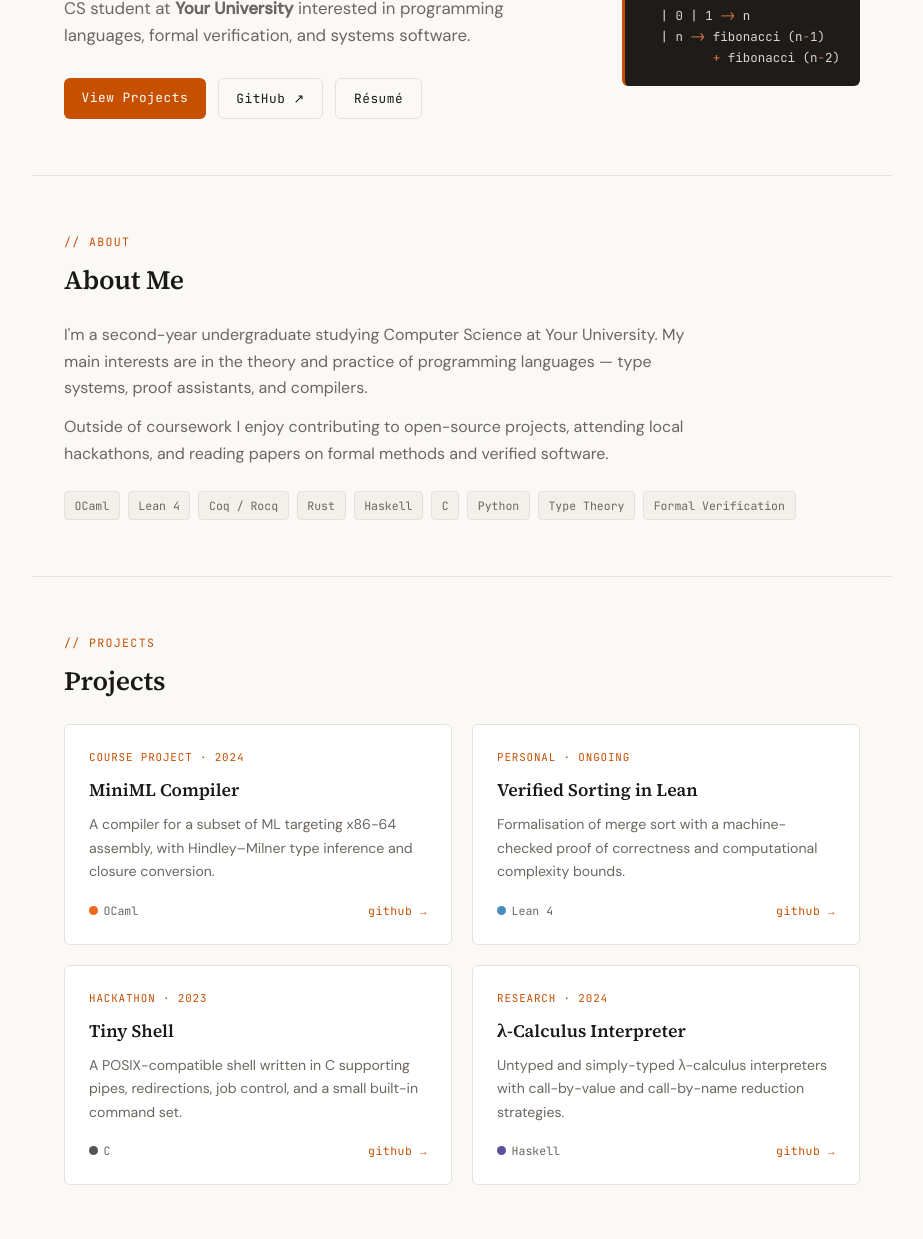
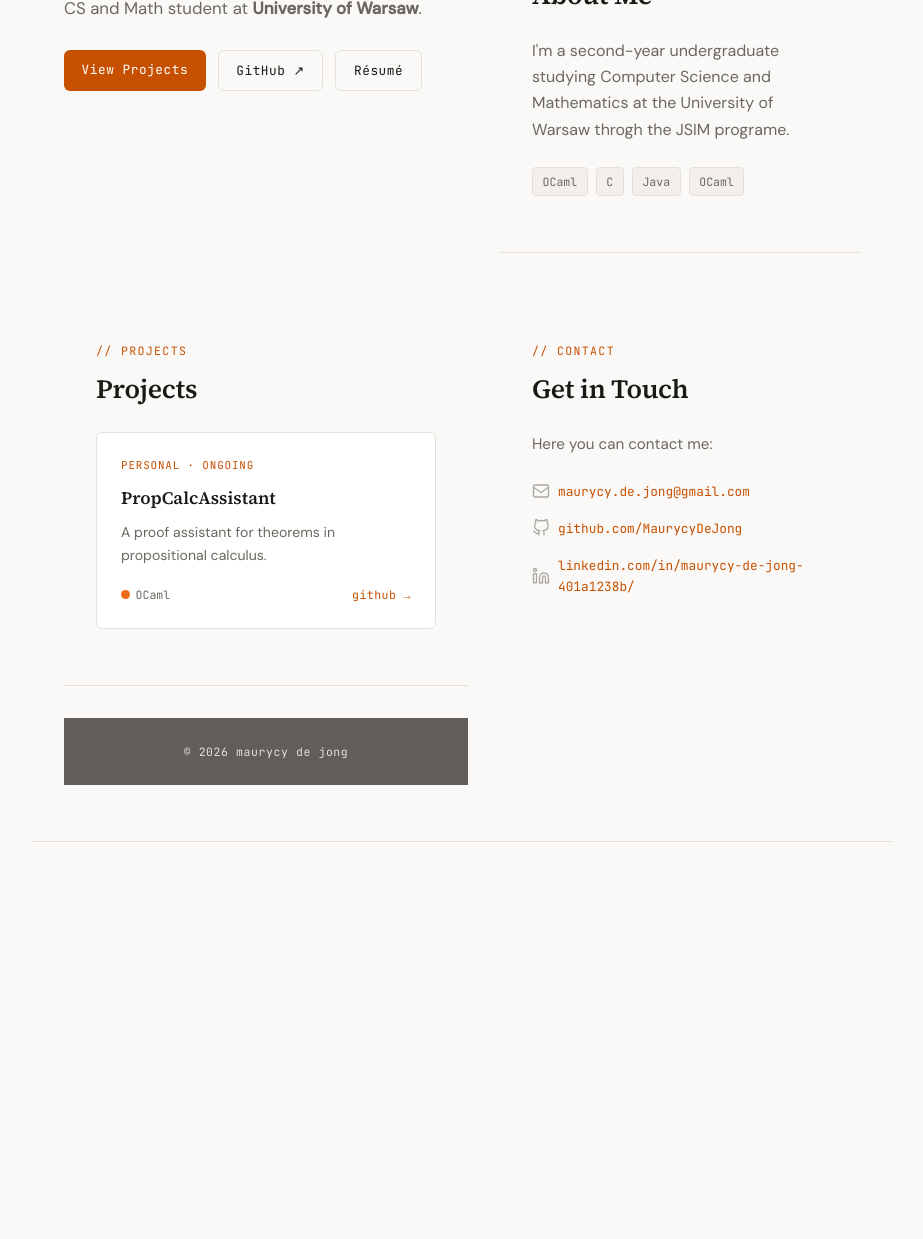
Before and after one commit to MaurycyDeJong/maurycydejong.github.io, a plain HTML site: page index.html in a window 1280 px wide. Shown: the part 243-1482 px from the top of the page, without its empty margins (178-1101 px from the left). After the commit the page ends 1085 px from the top, so only its background shows below. Drawn offline with Linux system fonts and the light colour scheme.

Commit message:
Changing info from template to real

```diff
--- a/index.html
+++ b/index.html
@@ -4,7 +4,7 @@
   <meta charset="UTF-8" />
   <meta name="viewport" content="width=device-width, initial-scale=1.0" />
   <link rel="stylesheet" href="styles.css">
-  <title>Your Name — Student Researcher</title>
+  <title>Maurycy de Jong</title>
   <link rel="preconnect" href="https://fonts.googleapis.com" />
   <link rel="preconnect" href="https://fonts.gstatic.com" crossorigin />
   <link href="https://fonts.googleapis.com/css2?family=Source+Serif+4:ital,opsz,wght@0,8..60,300;0,8..60,400;0,8..60,600;1,8..60,400&family=JetBrains+Mono:wght@400;500&family=DM+Sans:wght@400;500&display=swap" rel="stylesheet" />
@@ -14,7 +14,7 @@
 <!-- ── Navigation ── -->
 <nav>
   <div class="nav-inner">
-    <a class="nav-logo" href="#"><span>~/</span>yourname</a>
+    <a class="nav-logo" href="#"><span>~/</span>Maurycy de Jong</a>
     <ul>
       <li><a href="#about">About</a></li>
       <li><a href="#projects">Projects</a></li>
@@ -26,27 +26,17 @@
 <!-- ── Hero ── -->
 <div class="hero">
   <div class="hero-text">
-    <div class="hero-eyebrow">student · researcher · builder</div>
-    <h1>Your Full Name</h1>
+    <div class="hero-eyebrow">computer science · mathematics</div>
+    <h1>Maurycy de Jong</h1>
     <p class="hero-tagline">
-      CS student at <strong>Your University</strong> interested in
-      programming languages, formal verification, and systems software.
+      CS and Math student at <strong>University of Warsaw</strong>.
     </p>
     <div class="hero-links">
       <a class="btn btn-primary" href="#projects">View Projects</a>
-      <a class="btn btn-outline" href="https://github.com/yourusername" target="_blank">GitHub ↗</a>
+      <a class="btn btn-outline" href="https://github.com/maurycydejong" target="_blank">GitHub ↗</a>
       <a class="btn btn-outline" href="resume.pdf" target="_blank">Résumé</a>
     </div>
   </div>
-
-  <!-- Decorative code badge — edit to taste -->
-  <div class="hero-badge"><span class="c">(* OCaml snippet *)</span>
-<span class="k">let rec</span> <span class="t">fibonacci</span> n <span class="k">=</span>
-  <span class="k">match</span> n <span class="k">with</span>
-  | 0 | 1 <span class="k">-></span> n
-  | n <span class="k">-></span> fibonacci (n<span class="k">-</span>1)
-         <span class="k">+</span> fibonacci (n<span class="k">-</span>2)</div>
-</div>
 
 <!-- ── About ── -->
 <section id="about">
@@ -54,26 +44,14 @@
   <h2>About Me</h2>
   <div class="about-body">
     <p>
-      I'm a second-year undergraduate studying Computer Science at Your University.
-      My main interests are in the theory and practice of programming languages —
-      type systems, proof assistants, and compilers.
-    </p>
-    <p>
-      Outside of coursework I enjoy contributing to open-source projects,
-      attending local hackathons, and reading papers on formal methods and
-      verified software.
+      I'm a second-year undergraduate studying Computer Science and Mathematics at the University of Warsaw throgh the JSIM programe.
     </p>
   </div>
   <div class="tag-list">
     <span class="tag">OCaml</span>
-    <span class="tag">Lean 4</span>
-    <span class="tag">Coq / Rocq</span>
-    <span class="tag">Rust</span>
-    <span class="tag">Haskell</span>
     <span class="tag">C</span>
-    <span class="tag">Python</span>
-    <span class="tag">Type Theory</span>
-    <span class="tag">Formal Verification</span>
+    <span class="tag">Java</span>
+    <span class="tag">OCaml</span>
   </div>
 </section>
 
@@ -84,57 +62,16 @@
   <div class="projects-grid">
 
     <div class="card">
-      <div class="card-status">course project · 2024</div>
-      <h3>MiniML Compiler</h3>
-      <p>A compiler for a subset of ML targeting x86-64 assembly, with
-         Hindley–Milner type inference and closure conversion.</p>
+      <div class="card-status">personal · ongoing</div>
+      <h3>PropCalcAssistant</h3>
+      <p>A proof assistant for theorems in propositional calculus.</p>
       <div class="card-footer">
         <span class="card-lang">
           <span class="lang-dot" style="background:#ee6a1a"></span>OCaml
         </span>
-        <a class="card-link" href="https://github.com/yourusername/miniml" target="_blank">github →</a>
+        <a class="card-link" href="https://github.com/MaurycyDeJong/PropCalcAssistant" target="_blank">github →</a>
       </div>
     </div>
-
-    <div class="card">
-      <div class="card-status">personal · ongoing</div>
-      <h3>Verified Sorting in Lean</h3>
-      <p>Formalisation of merge sort with a machine-checked proof of
-         correctness and computational complexity bounds.</p>
-      <div class="card-footer">
-        <span class="card-lang">
-          <span class="lang-dot" style="background:#4a8cbb"></span>Lean 4
-        </span>
-        <a class="card-link" href="https://github.com/yourusername/lean-sort" target="_blank">github →</a>
-      </div>
-    </div>
-
-    <div class="card">
-      <div class="card-status">hackathon · 2023</div>
-      <h3>Tiny Shell</h3>
-      <p>A POSIX-compatible shell written in C supporting pipes,
-         redirections, job control, and a small built-in command set.</p>
-      <div class="card-footer">
-        <span class="card-lang">
-          <span class="lang-dot" style="background:#555"></span>C
-        </span>
-        <a class="card-link" href="https://github.com/yourusername/tinysh" target="_blank">github →</a>
-      </div>
-    </div>
-
-    <div class="card">
-      <div class="card-status">research · 2024</div>
-      <h3>λ-Calculus Interpreter</h3>
-      <p>Untyped and simply-typed λ-calculus interpreters with
-         call-by-value and call-by-name reduction strategies.</p>
-      <div class="card-footer">
-        <span class="card-lang">
-          <span class="lang-dot" style="background:#5e4f9c"></span>Haskell
-        </span>
-        <a class="card-link" href="https://github.com/yourusername/lambda" target="_blank">github →</a>
-      </div>
-    </div>
-
   </div>
 </section>
 
@@ -143,26 +80,25 @@
   <div class="section-label">// contact</div>
   <h2>Get in Touch</h2>
   <p style="color:var(--muted); max-width:500px; font-size:0.95rem;">
-    I'm always happy to talk about PLs, proof assistants, internships,
-    or just interesting problems. Reach me through any of the channels below.
+    Here you can contact me:
   </p>
   <div class="contact-row">
     <div class="contact-item">
       <svg class="contact-icon" viewBox="0 0 24 24" fill="none" stroke="currentColor" stroke-width="1.8"><rect x="2" y="4" width="20" height="16" rx="2"/><path d="m2 7 10 7 10-7"/></svg>
-      <a href="mailto:you@university.edu">you@university.edu</a>
+      <a href="mailto:maurycy.de.jong@gmail.com">maurycy.de.jong@gmail.com</a>
     </div>
     <div class="contact-item">
       <svg class="contact-icon" viewBox="0 0 24 24" fill="none" stroke="currentColor" stroke-width="1.8"><path d="M9 19c-5 1.5-5-2.5-7-3m14 6v-3.87a3.37 3.37 0 0 0-.94-2.61c3.14-.35 6.44-1.54 6.44-7A5.44 5.44 0 0 0 20 4.77 5.07 5.07 0 0 0 19.91 1S18.73.65 16 2.48a13.38 13.38 0 0 0-7 0C6.27.65 5.09 1 5.09 1A5.07 5.07 0 0 0 5 4.77a5.44 5.44 0 0 0-1.5 3.78c0 5.42 3.3 6.61 6.44 7A3.37 3.37 0 0 0 9 18.13V22"/></svg>
-      <a href="https://github.com/yourusername" target="_blank">github.com/yourusername</a>
+      <a href="https://github.com/MaurycyDeJong" target="_blank">github.com/MaurycyDeJong</a>
     </div>
     <div class="contact-item">
       <svg class="contact-icon" viewBox="0 0 24 24" fill="none" stroke="currentColor" stroke-width="1.8"><path d="M16 8a6 6 0 0 1 6 6v7h-4v-7a2 2 0 0 0-2-2 2 2 0 0 0-2 2v7h-4v-7a6 6 0 0 1 6-6z"/><rect x="2" y="9" width="4" height="12"/><circle cx="4" cy="4" r="2"/></svg>
-      <a href="https://linkedin.com/in/yourprofile" target="_blank">linkedin.com/in/yourprofile</a>
+      <a href="https://www.linkedin.com/in/maurycy-de-jong-401a1238b/" target="_blank">linkedin.com/in/maurycy-de-jong-401a1238b/</a>
     </div>
   </div>
 </section>
 
-<footer>built with plain HTML · hosted on github pages · © 2025 your name</footer>
+<footer>© 2026 maurycy de jong</footer>
 
 </body>
 </html>
```
